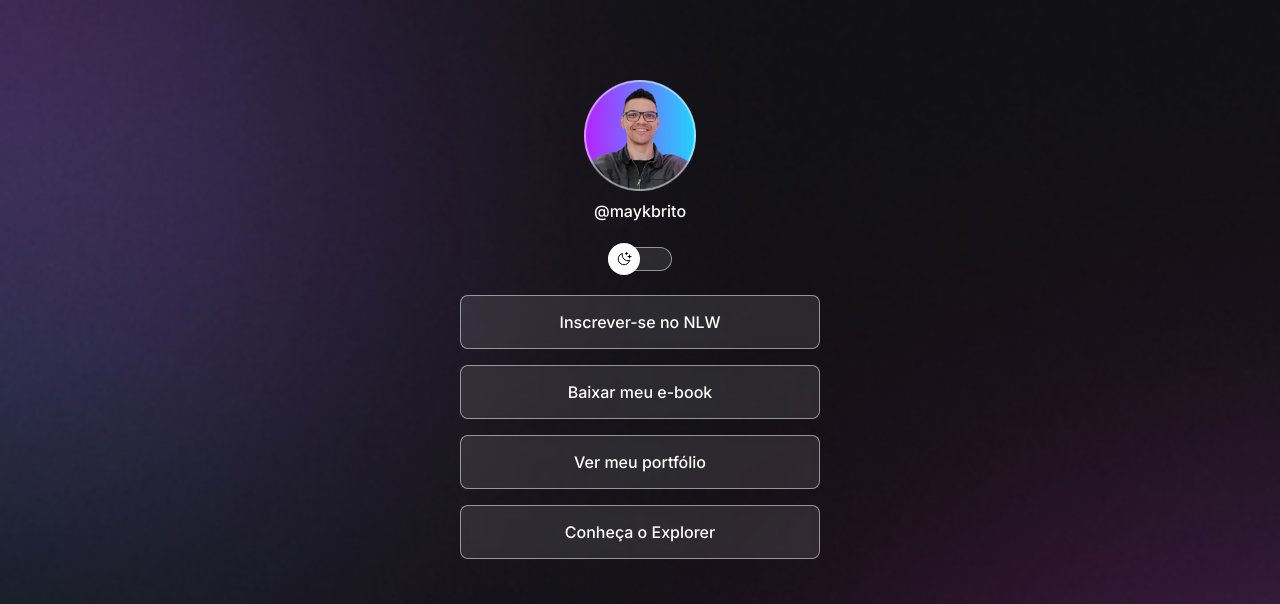
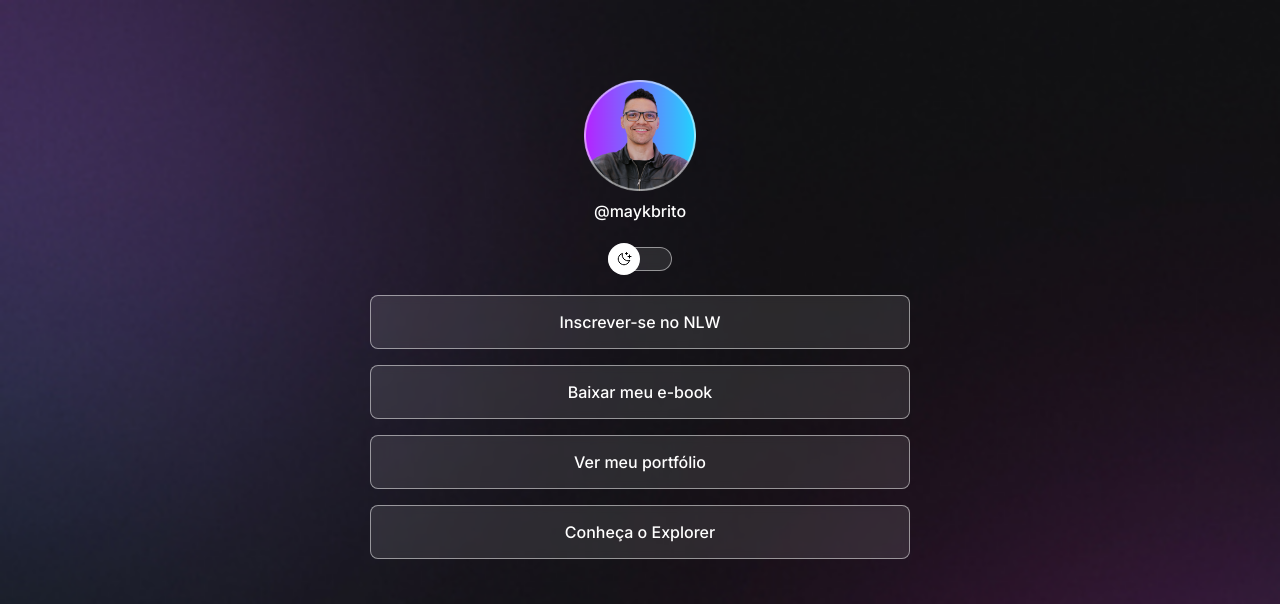
Before and after one commit to gobstech/projeto-discover-rockseat, a plain HTML site: page index.html in a window 1280 px wide. Shown: the top 604 px of the page. Drawn offline with nearby package versions, Linux system fonts and the light colour scheme.

Commit message:
adjust container width

```diff
--- a/style.css
+++ b/style.css
@@ -41,12 +41,12 @@ body * {
 }
 
 #container {
-  width: 360px;
+  width: 100%;
+  max-width: 588px;
   /* height: 712px; Não será necessário declarar a altura pois a altura se ajustará conforme o conteúdo for adicionado */
   /* border: 1px solid red; */
-  display: block;
-  margin: 0px auto;
-  margin-top: 56px;
+  margin: 56px auto 0px;
+  padding: 0 24px;
 }
 
 /* profile */
```
